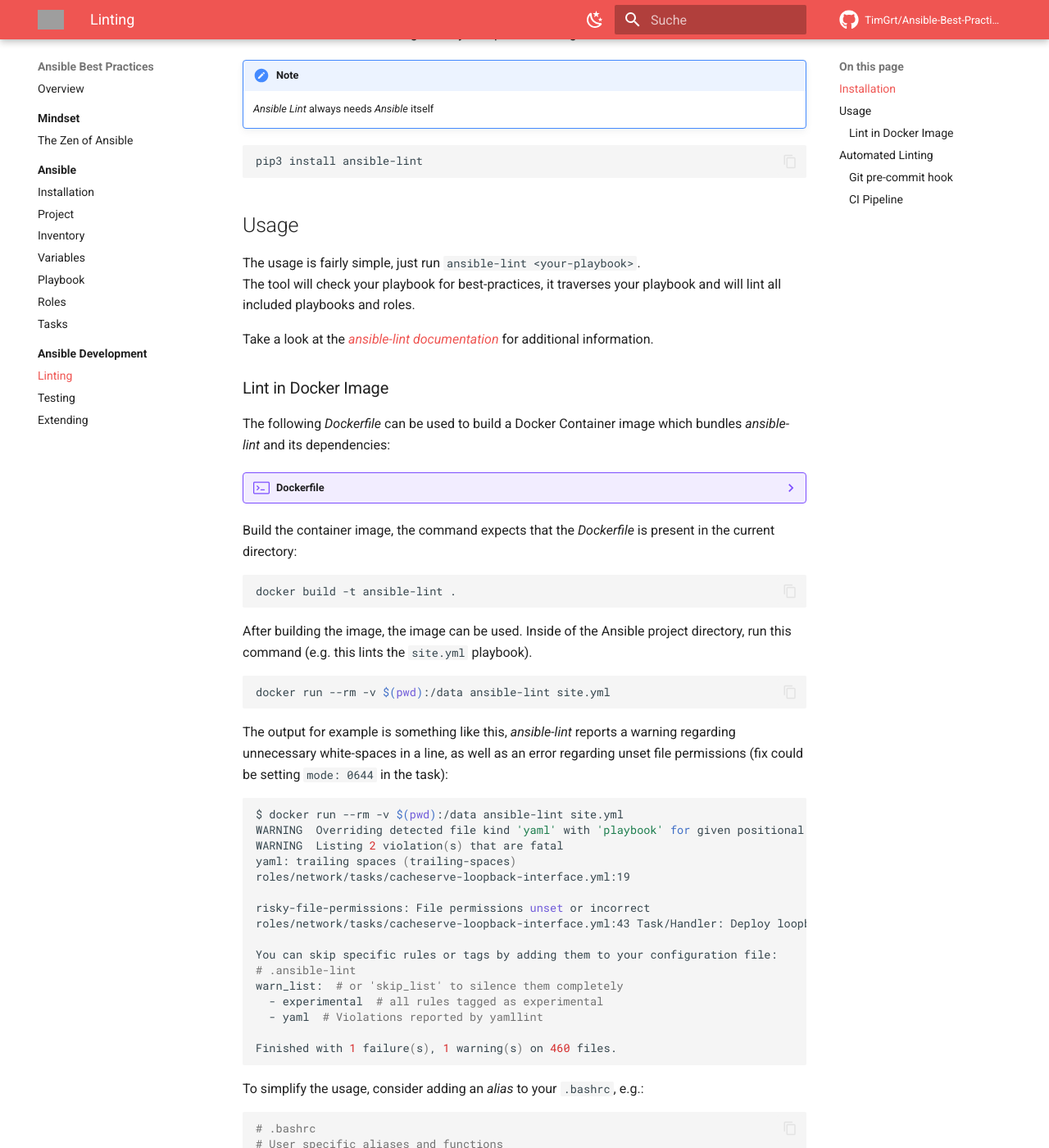
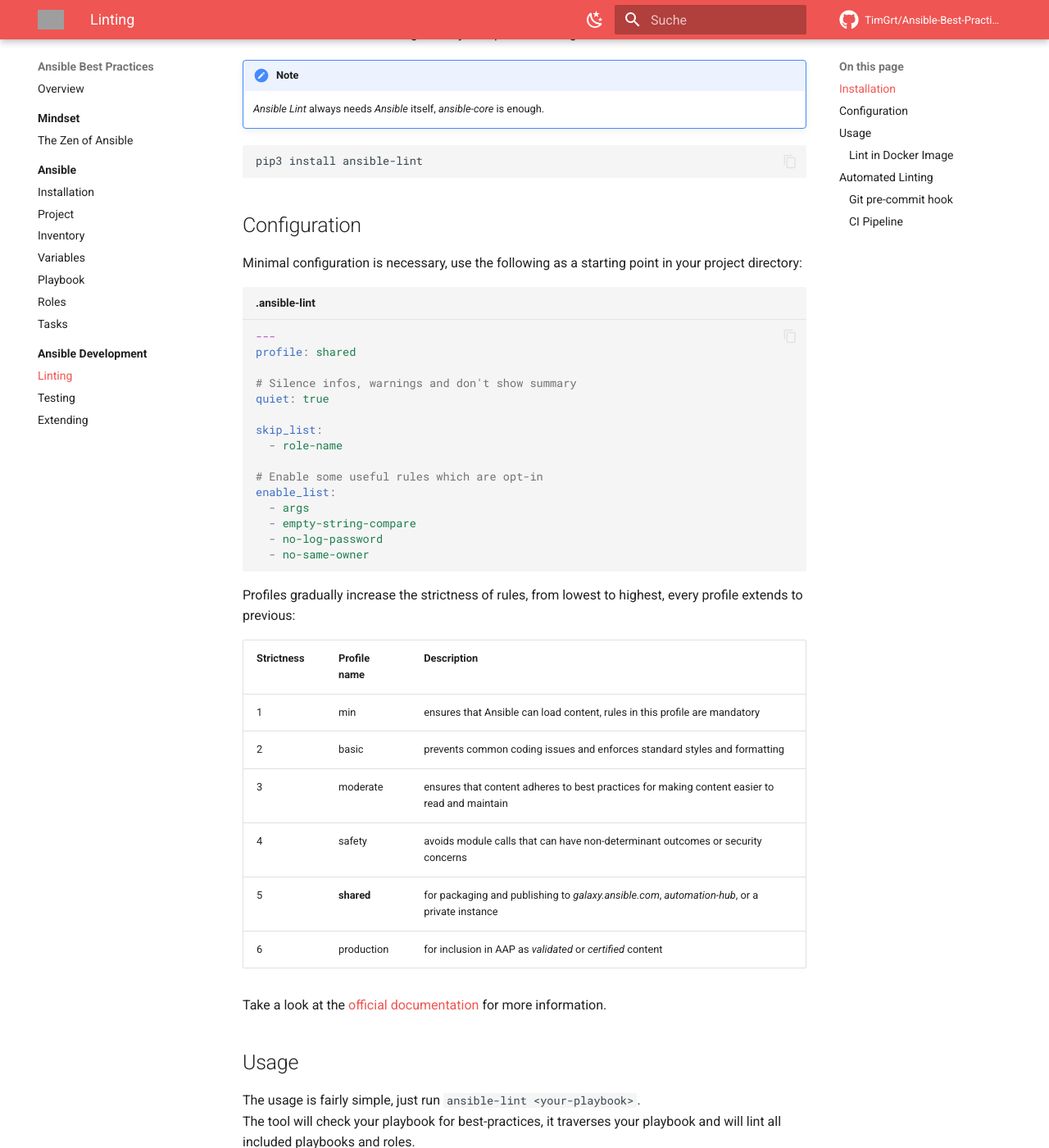
Before and after one commit to TimGrt/Ansible-Best-Practices, an MkDocs documentation site: the page built from docs/development/linting.md, in a window 1280 px wide and 1400 px high, scrolled down 315 px. Shown: the whole window at 82% size. Built offline with MkDocs 1.6.1 and Material for MkDocs 9.7.7, drawn with Linux system fonts in a browser that asks for light colours; comment, search, counter and statistics services are not loaded; grey boxes are pictures that could not be loaded.

Commit message:
Added description for configuration of ansible-lint. Added parameter to molecule config.

````diff
--- a/docs/development/linting.md
+++ b/docs/development/linting.md
@@ -7,11 +7,46 @@
 Ansible Lint is installed through the Python packet manager:
 
 !!! note
-    *Ansible Lint* always needs *Ansible* itself
+    *Ansible Lint* always needs *Ansible* itself, *ansible-core* is enough.
 
 ```bash
 pip3 install ansible-lint
 ```
+
+## Configuration
+
+Minimal configuration is necessary, use the following as a starting point in your project directory:
+
+```yaml title=".ansible-lint"
+---
+profile: shared
+
+# Silence infos, warnings and don't show summary
+quiet: true
+
+skip_list:
+  - role-name
+
+# Enable some useful rules which are opt-in
+enable_list:
+  - args
+  - empty-string-compare
+  - no-log-password
+  - no-same-owner
+```
+
+Profiles gradually increase the strictness of rules, from lowest to highest, every profile extends to previous:
+
+Strictness | Profile name | Description
+---------- | ------------ | -----------
+1 | min | ensures that Ansible can load content, rules in this profile are mandatory
+2 | basic | prevents common coding issues and enforces standard styles and formatting
+3 | moderate | ensures that content adheres to best practices for making content easier to read and maintain
+4 | safety | avoids module calls that can have non-determinant outcomes or security concerns
+5 | **shared** | for packaging and publishing to *galaxy.ansible.com*, *automation-hub*, or a private instance
+6 | production | for inclusion in AAP as *validated* or *certified* content
+
+Take a look at the [official documentation](https://ansible-lint.readthedocs.io/configuring/){:target="_blank"} for more information.
 
 ## Usage
 
````
Also changed, not shown: docs/development/testing.md (+2 -1 lines).
